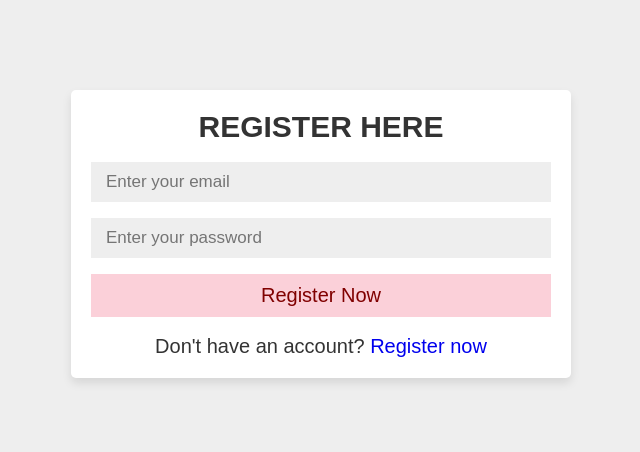
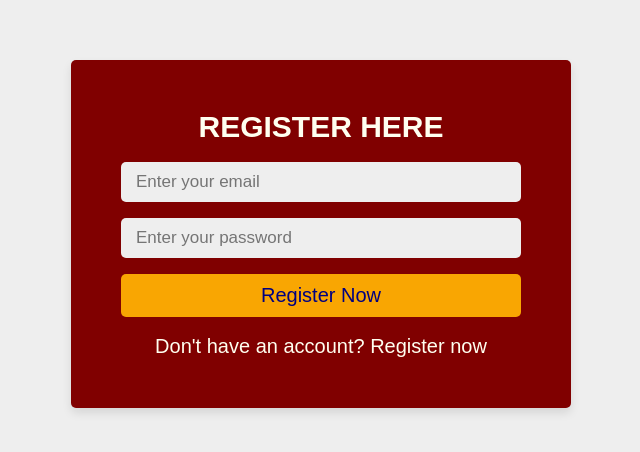
Before and after one commit to EinahJ/form.com, a plain HTML site: page Login Form/login.html in a window 1280 px wide. Shown: the part 146-598 px from the top of the page, without its empty margins (319-959 px from the left). Drawn offline with Linux system fonts and the light colour scheme.

Commit message:
Update style.css

```diff
--- a/Login Form/style.css
+++ b/Login Form/style.css
@@ -72,10 +72,10 @@
 }
 /* register form container */
 .form-container form {
-    padding: 20px;
+    padding: 50px;
     border-radius: 5px;
     box-shadow: 0 5px 10px rgba(0, 0, 0, .1);
-    background: #fff;
+    background: #800000;
     text-align: center;
     width: 500px;
 }
@@ -84,7 +84,7 @@
     font-size: 30px;
     text-transform: uppercase;
     margin-bottom: 10px;
-    color: #333;
+    color: #FFFFF0;
 }
 /* register textboxes */
 .form-container form input {
@@ -93,27 +93,32 @@
     font-size: 17px;
     margin: 8px 0;
     background: #eee;
+    border-radius: 5px;
+}
+.form-container form input:hover{
+    background: lightgray;
 }
 /* register now button */
 .form-container form .form-btn{
-    background: #fbd0d9;
-    color: maroon;
+    background: #F9A602;
+    color: #000080;
     text-transform: capitalize;
     font-size: 20px;
     cursor: pointer;
+    border-radius: 5px;
 }
 
 .form-container form .form-btn:hover{
-    background: maroon;
+    background: #F7B500;
     color:#fff;
 }
 
-.form-container form p{
+.form-container form a, p{
     margin-top: 10px;
     font-size: 20px;
-    color: #333;
+    color: #FFFFF0;
 }
 
 .form-container form a:hover{
-    color: maroon;
+    color: #F9A602;
 }
```
